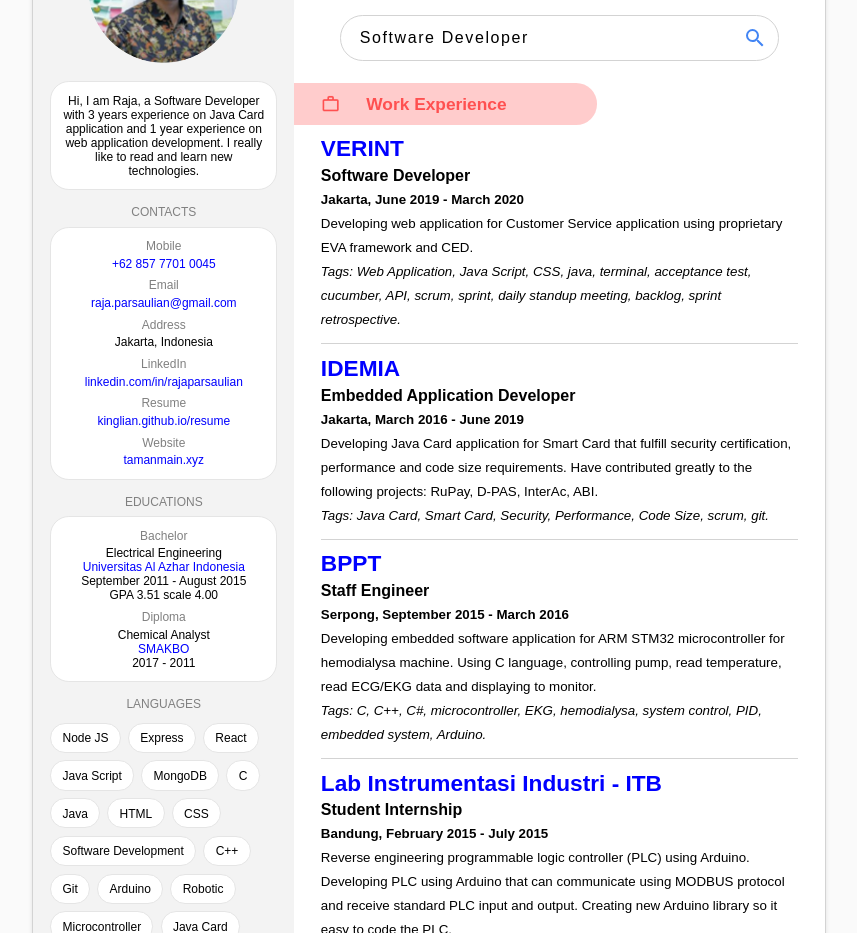
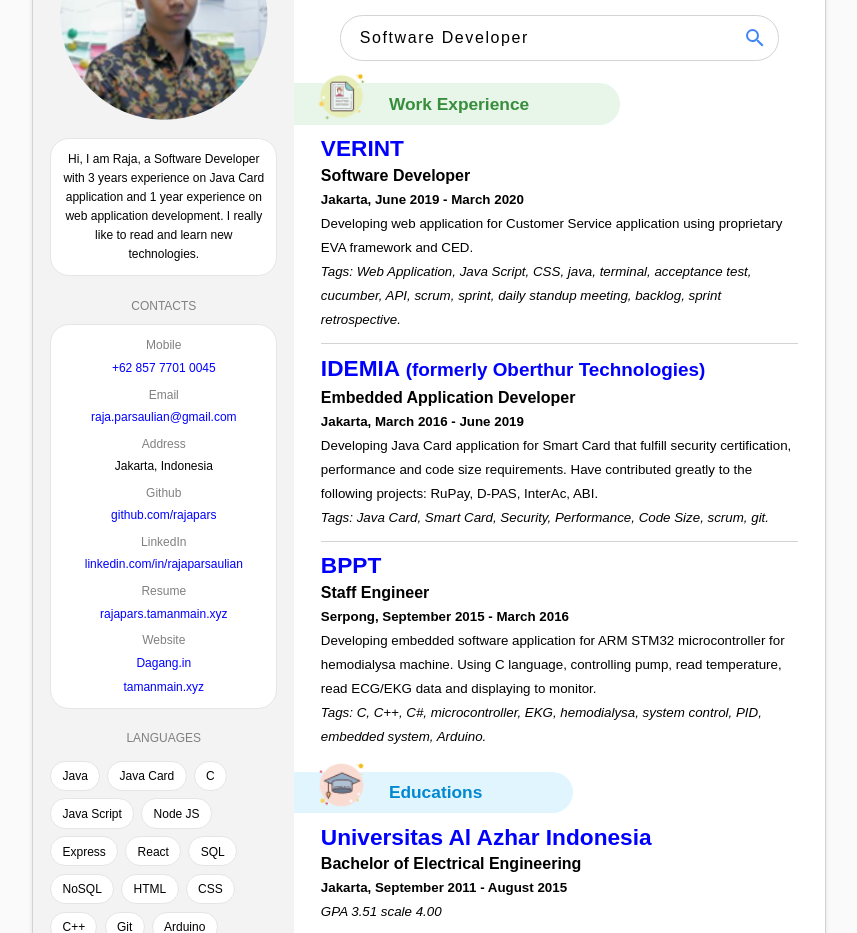
Before and after one commit to rajapars/rajapars.github.io, a plain HTML site: page index.html in a window 1280 px wide. Shown: the part 138-1071 px from the top of the page, without its empty margins (211-1068 px from the left). Drawn offline with Linux system fonts and the light colour scheme.

Commit message:
UPDATE CV website, add Dagang.in

```diff
--- a/index.html
+++ b/index.html
@@ -2,7 +2,7 @@
 <html lang="en">
   <head>
     <meta charset="UTF-8" />
-    <meta name="viewport" content="width=device-width, initial-scale=1.0" />
+    <!-- <meta name="viewport" content="width=device-width, initial-scale=1.0" /> -->
     <title>Raja Parsaulian Batubara</title>
     <link rel="stylesheet" href="style.css" />
   </head>
@@ -28,59 +28,46 @@
           </a>
           <div class="summary-title">Address</div>
           Jakarta, Indonesia
+          <div class="summary-title">Github</div>
+          <a href="https://github.com/rajapars" target="_blank">
+            github.com/rajapars
+          </a>
           <div class="summary-title">LinkedIn</div>
           <a href="https://www.linkedin.com/in/rajaparsaulian/" target="_blank">
             linkedin.com/in/rajaparsaulian
           </a>
           <div class="summary-title">Resume</div>
-          <a href="https://kinglian.github.io/resume" target="_blank">
-            kinglian.github.io/resume
+          <a href="https://rajapars.tamanmain.xyz" target="_blank">
+            rajapars.tamanmain.xyz
           </a>
           <div class="summary-title">Website</div>
+          <a href="http://www.dagang.in" target="_blank">
+            Dagang.in
+          </a>
+          <div style="height: 5px;"></div>
           <a href="http://www.tamanmain.xyz" target="_blank">
             tamanmain.xyz
           </a>
         </div>
 
-        <div class="details-title">EDUCATIONS</div>
-        <div class="summary">
-          <div class="summary-title" style="padding-top: 0;">Bachelor</div>
-          Electrical Engineering<br />
-          <a href="https://uai.ac.id" target="_blank">
-            Universitas Al Azhar Indonesia
-          </a>
-          <br />
-          September 2011 - August 2015<br />
-          GPA 3.51 scale 4.00
-          <div class="summary-title">Diploma</div>
-          Chemical Analyst<br />
-          <a href="http://www.smakbo.sch.id/" target="_blank">
-            SMAKBO
-          </a>
-          <br />
-          2017 - 2011
-        </div>
-
         <div class="details-title">LANGUAGES</div>
         <div class="details-skill">
+          <div class="summary-skill">Java</div>
+          <div class="summary-skill">Java Card</div>
+          <div class="summary-skill">C</div>
+          <div class="summary-skill">Java Script</div>
           <div class="summary-skill">Node JS</div>
           <div class="summary-skill">Express</div>
           <div class="summary-skill">React</div>
-          <div class="summary-skill">Java Script</div>
-          <div class="summary-skill">MongoDB</div>
-          <div class="summary-skill">C</div>
-          <div class="summary-skill">Java</div>
+          <div class="summary-skill">SQL</div>
+          <div class="summary-skill">NoSQL</div>
           <div class="summary-skill">HTML</div>
           <div class="summary-skill">CSS</div>
-          <div class="summary-skill">Software Development</div>
           <div class="summary-skill">C++</div>
           <div class="summary-skill">Git</div>
           <div class="summary-skill">Arduino</div>
-          <div class="summary-skill">Robotic</div>
           <div class="summary-skill">Microcontroller</div>
-          <div class="summary-skill">Java Card</div>
           <div class="summary-skill">Scrum</div>
-          <div class="summary-skill">Ms Office</div>
         </div>
       </div>
       <div class="contents">
@@ -101,7 +88,7 @@
         </div>
 
         <div class="content-title">
-          <img src="images/works.png" alt="img" />
+          <img src="images/resume.png" alt="" />
           <span>Work Experience</span>
         </div>
         <div class="content-detail-title">
@@ -123,7 +110,7 @@
         <hr />
         <div class="content-detail-title">
           <a href="https://www.idemia.com" target="_blank">
-            IDEMIA
+            IDEMIA <small>(formerly Oberthur Technologies)</small>
           </a>
         </div>
         <div class="content-detail-subtitle">
@@ -154,22 +141,26 @@
           Tags: C, C++, C#, microcontroller, EKG, hemodialysa, system control,
           PID, embedded system, Arduino.
         </i>
-        <hr />
+
+        <div
+          class="content-title"
+          style="background-color: #e1f5fe; color: #0288d1;"
+        >
+          <img src="images/graduation_cap.png" alt="" />
+          <span>Educations</span>
+        </div>
         <div class="content-detail-title">
-          <a href="https://ik.fti.itb.ac.id/labs/" target="_blank">
-            Lab Instrumentasi Industri - ITB
+          <a href="https://uai.ac.id" target="_blank">
+            Universitas Al Azhar Indonesia
           </a>
         </div>
         <div class="content-detail-subtitle">
-          Student Internship
+          Bachelor of Electrical Engineering
         </div>
-        <b>Bandung, February 2015 - July 2015</b><br />
-        Reverse engineering programmable logic controller (PLC) using Arduino.
-        Developing PLC using Arduino that can communicate using MODBUS protocol
-        and receive standard PLC input and output. Creating new Arduino library
-        so it easy to code the PLC.<br />
+        <b>Jakarta, September 2011 - August 2015</b>
+        <br />
         <i>
-          Tags: Arduino, PLC, C, C++, microcontroller.
+          GPA 3.51 scale 4.00
         </i>
       </div>
     </div>
--- a/style.css
+++ b/style.css
@@ -80,7 +80,7 @@
   font-size: 9pt;
 }
 .img-circle {
-  width: 40mm;
+  width: 55mm;
   border-radius: 50%;
   margin-top: 8mm;
   margin-bottom: 4mm;
@@ -91,9 +91,10 @@
   margin: 0 4.5mm;
   padding: 3mm;
   border: 1px #e5e5e5 solid;
+  line-height: 5mm;
 }
 .details-title {
-  padding: 4mm 0 2mm 0;
+  padding: 6mm 0 3mm 0;
   color: Grey;
 }
 .summary-title {
@@ -175,18 +176,20 @@
   margin-top: 6mm;
   margin-bottom: 3mm;
   margin-left: -7mm;
-  background-color: #ffcccc;
+  background-color: #e8f5e9;
   padding-right: 24mm;
   width: fit-content;
   height: 11mm;
   border-top-right-radius: 5.5mm;
   border-bottom-right-radius: 5.5mm;
-  color: #ff5050;
+  color: #388e3c;
   display: flex;
 }
 .content-title > img {
-  display: inline;
-  margin: auto 7mm;
+  display: inline-block;
+  margin: -4mm 5mm;
+  width: 15mm;
+  height: 15mm;
 }
 .content-title > span {
   margin: auto;
```
Also changed, not shown: images/graduation_cap.png (added), images/resume.png (added), images/works.png (deleted).
